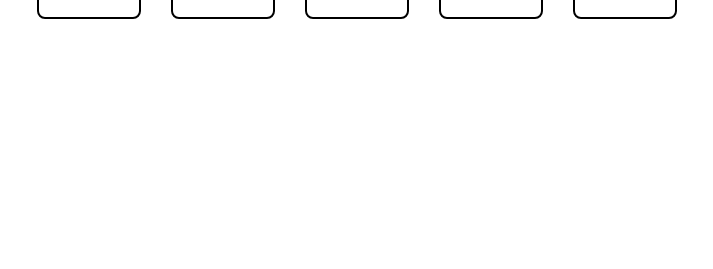
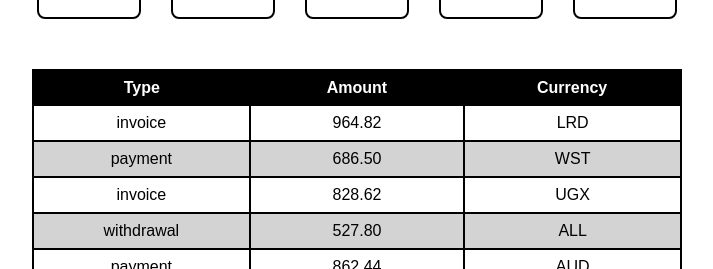
Before and after one commit to Yelyzaveta31/goit-react-hw-01, a React (Vite) app: page / in a window 1280 px wide. Shown: the part 531-800 px from the top of the page, without its empty margins (283-996 px from the left). Built offline with nearby package versions, Linux system fonts and the light colour scheme.

Commit message:
add task-3

```diff
--- a/src/App.jsx
+++ b/src/App.jsx
@@ -2,16 +2,15 @@
 import userData from "./userData.json";
 import friends from "./friends.json";
 import FriendList from "./components/FriendList/FriendList";
-
+import TransactionHistory from "./components/TransactionHistory/TransactionHistory";
+import transactions from "./transactions.json";
 
 const App = () => {
   return (
     <>
-      <Profile
-      {...userData}
-      />
-  <FriendList friends={friends}
-     />
+      <Profile {...userData} />
+      <FriendList friends={friends} />
+      <TransactionHistory items={transactions} />
     </>
   );
 };
--- a/src/components/FriendList/FriendList.module.css
+++ b/src/components/FriendList/FriendList.module.css
@@ -1,5 +1,4 @@
-.list{
-
+.list {
   margin-top: 50px;
   display: flex;
   flex-direction: row;
@@ -9,10 +8,9 @@
   gap: 30px;
   list-style-type: none;
   margin-bottom: 20px;
-
 }
 
-.item{
+.item {
   display: flex;
   justify-content: center;
   align-items: center;
--- a/src/components/Profile/Profile.module.css
+++ b/src/components/Profile/Profile.module.css
@@ -56,7 +56,7 @@
 }
 
 .item:not(:last-child)::after {
-    content: '';
+  content: "";
   position: absolute;
   top: -8%;
   right: -45%;
@@ -68,8 +68,7 @@
 
 .dataName {
   font-size: 18px;
-    color:black
-
+  color: black;
 }
 
 .number {
--- /dev/null
+++ b/src/components/TransactionHistory/TransactionHistory.jsx
@@ -0,0 +1,28 @@
+import styles from "./TransactionHistory.module.css";
+
+const TransactionHistory = ({ items }) => {
+  return (
+    <table className={styles.table}>
+      <thead className={styles.thead}>
+        <tr>
+          <th className={styles.title}>Type</th>
+          <th className={styles.title}>Amount</th>
+          <th className={styles.title}>Currency</th>
+        </tr>
+      </thead>
+      <tbody className={styles.tbody}>
+        {items.map((item) => {
+          return (
+            <tr key={item.id}>
+              <td className={styles.type}>{item.type}</td>
+              <td className={styles.type}>{item.amount}</td>
+              <td className={styles.type}>{item.currency}</td>
+            </tr>
+          );
+        })}
+      </tbody>
+    </table>
+  );
+};
+
+export default TransactionHistory;
--- /dev/null
+++ b/src/components/TransactionHistory/TransactionHistory.module.css
@@ -0,0 +1,38 @@
+.table{
+    width: 650px;
+    height: 100%;
+  margin: 50px auto;
+  border-collapse: collapse;
+
+
+}
+.thead{
+    border: 2px solid black;
+    background-color: black;
+  color: white;
+  height: 35px;
+
+}
+.title{
+    width: 100px;
+    color: white;
+
+}
+
+.tbody{
+    border: 2px solid black;
+}
+
+.type{
+    padding: 5px;
+    text-align: left;
+    border: 2px solid black;
+    text-align: center;
+}
+
+tr {
+    border: 2px solid black;
+  }
+  tr:nth-child(even) {
+    background-color: lightgray;
+  }
--- /dev/null
+++ b/src/transactions.json
@@ -0,0 +1,56 @@
+ [
+    {
+      "id": "1e0700a2-5183-4291-85cc-2065a036a683",
+     "type": "invoice",
+      "amount": "964.82",
+      "currency": "LRD"
+    },
+    {
+      "id": "a30f821b-4d25-4ff0-abdd-e340b3f0dd2b",
+      "type": "payment",
+      "amount": "686.50",
+      "currency": "WST"
+    },
+    {
+      "id": "44dca67a-8e5a-4798-bf8e-b15efd4e1abd",
+      "type": "invoice",
+      "amount": "828.62",
+      "currency": "UGX"
+    },
+    {
+      "id": "ea8ed3dc-2b68-4a53-905a-53ecb0adef33",
+      "type": "withdrawal",
+      "amount": "527.80",
+      "currency": "ALL"
+    },
+    {
+      "id": "63ca02f9-d637-46b5-9237-f3b24425e029",
+      "type": "payment",
+      "amount": "862.44",
+      "currency": "AUD"
+    },
+    {
+      "id": "ed0263e8-59a5-4bf1-87e0-2bb88e53dc34",
+      "type": "withdrawal",
+      "amount": "907.00",
+      "currency": "GEL"
+    },
+    {
+      "id": "4eaab41b-b967-40ac-82ed-85fc66f646f1",
+      "type": "deposit",
+      "amount": "103.10",
+      "currency": "BWP"
+    },
+    {
+      "id": "9648a350-8469-42d5-8bf3-18090de5fe67",
+      "type": "withdrawal",
+      "amount": "322.32",
+      "currency": "MRO"
+    },
+    {
+      "id": "9c5c25fb-1a95-4b2f-8d1f-4c4426d677cc",
+      "type": "invoice",
+      "amount": "14.79",
+      "currency": "PYG"
+    }
+  ]
```
Also changed, not shown: src/components/FriendList/FriendList.jsx (+4 -4 lines), src/components/FriendList/FriendListItem.jsx (+16 -16 lines), src/components/FriendList/FriendListItem.module.css (+4 -5 lines), src/components/Profile/Profile.jsx (+8 -9 lines). Lines whose indentation alone changed are shown as unchanged.
